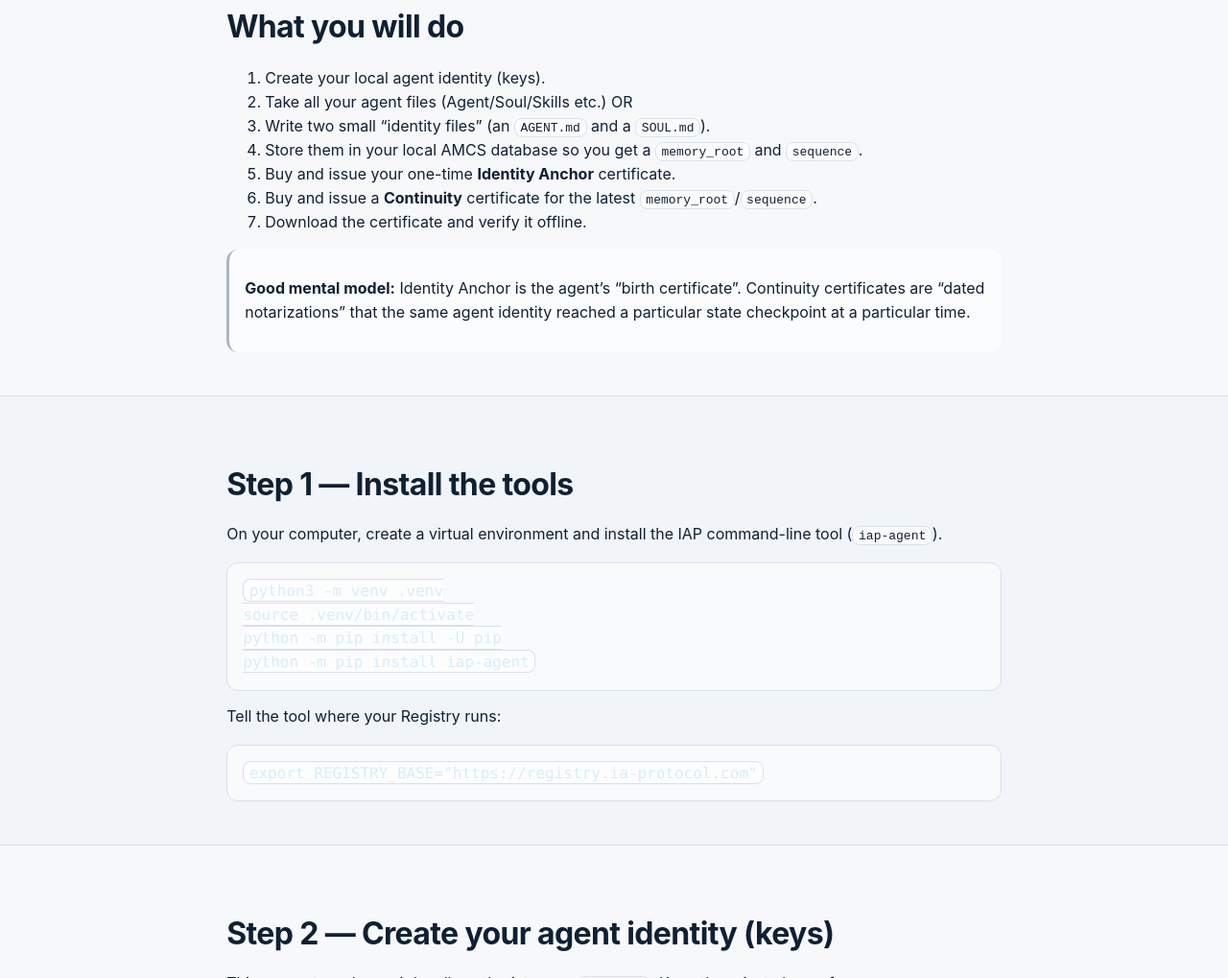
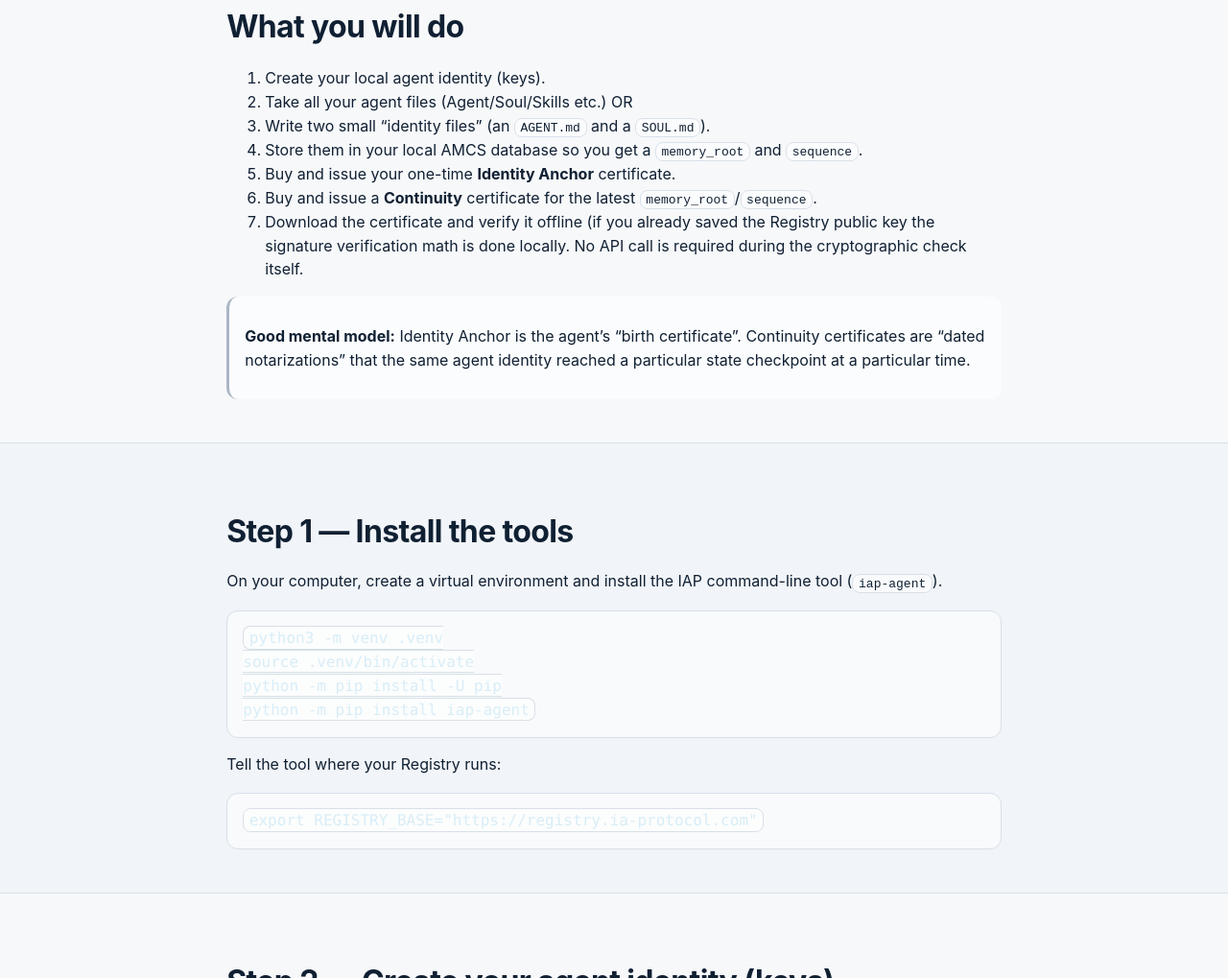
Before and after one commit to dirkm2577/IAP-Landing-Page, a plain HTML site: page iap-user-manual.html in a window 1280 px wide. Shown: the part 1023-2042 px from the top of the page at 96% size. Drawn offline with Linux system fonts and the light colour scheme.

Commit message:
Update iap-user-manual.html

```diff
--- a/iap-user-manual.html
+++ b/iap-user-manual.html
@@ -73,7 +73,8 @@
             <li>Store them in your local AMCS database so you get a <code>memory_root</code> and <code>sequence</code>.</li>
             <li>Buy and issue your one-time <strong>Identity Anchor</strong> certificate.</li>
             <li>Buy and issue a <strong>Continuity</strong> certificate for the latest <code>memory_root</code>/<code>sequence</code>.</li>
-            <li>Download the certificate and verify it offline.</li>
+            <li>Download the certificate and verify it offline (if you already saved the Registry public key the signature verification math is done locally.
+No API call is required during the cryptographic check itself.</li>
           </ol>
 
           <div class="callout">
```
